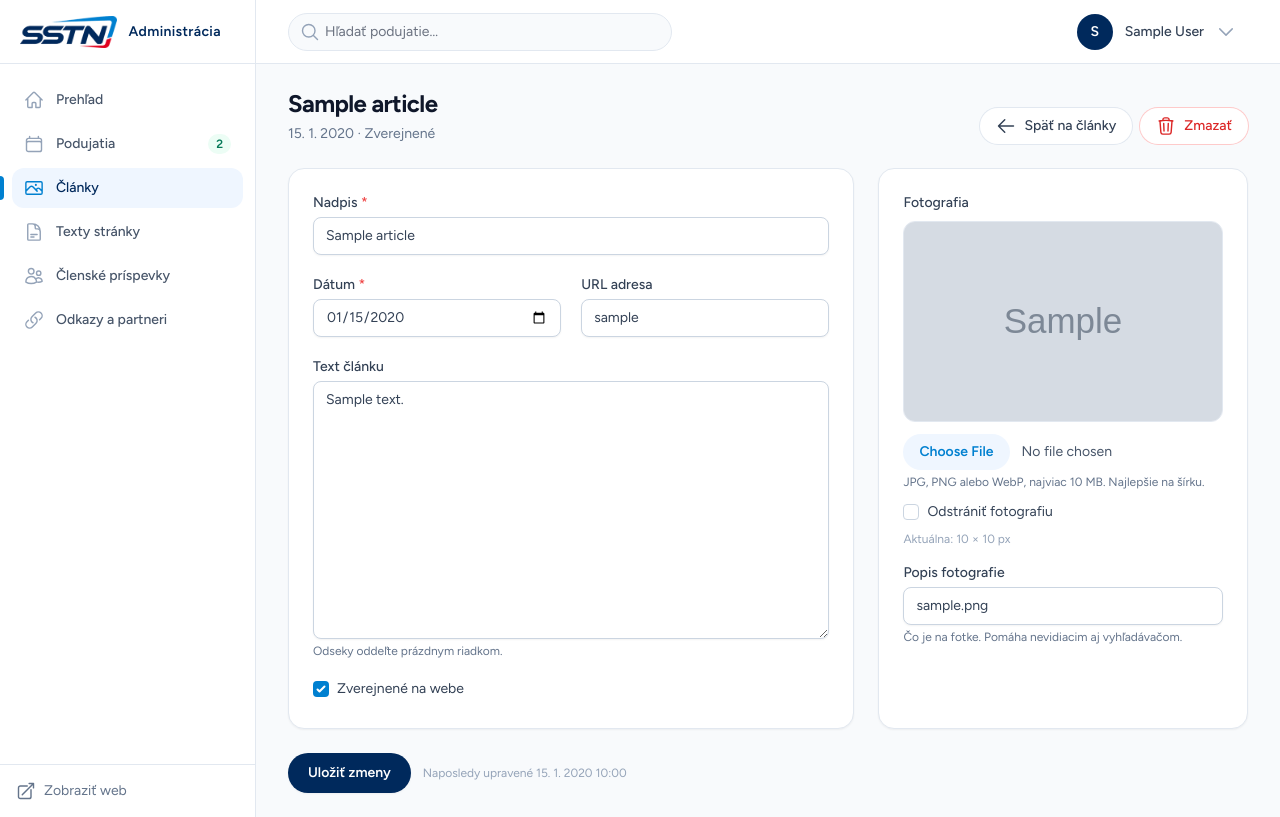
After one commit to Paramount22/SSTN, a Laravel app: page /admin/articles/1/edit in a window 1280 px wide. The commit adds this page. Run offline with Laravel 12, Linux system fonts and the light colour scheme; a user stored in the database is signed in; data comes from the database, SQL or seed files in the repository; tables that the repository leaves empty hold one stand-in row (values such as "Sample post"); grey boxes marked "Sample" are stand-in pictures; style sheets or scripts are compiled from the project's sources.

Commit message:
Add articles with photo to the admin
- articles table (title, slug, date, text, photo + alt text and
  dimensions, published flag) and Article model
- Admin CRUD under /admin/articles: card grid like the old homepage
  news, form with live photo preview (Alpine), replace/remove photo
- Photos stored as uploaded (JPG/PNG/WebP, max 10 MB) under
  /storage/clanky/<year>/; files are deleted with the article
- Pest tests for upload, validation, replace, remove, delete (44 passing)

Co-Authored-By: Claude Opus 5.5 <noreply@anthropic.com>

```diff
--- /dev/null
+++ b/laravel/app/Http/Controllers/Admin/ArticleController.php
@@ -0,0 +1,68 @@
+<?php
+
+namespace App\Http\Controllers\Admin;
+
+use App\Http\Controllers\Controller;
+use App\Http\Requests\Admin\ArticleRequest;
+use App\Models\Article;
+use Illuminate\Http\RedirectResponse;
+use Illuminate\Http\Request;
+use Illuminate\View\View;
+
+class ArticleController extends Controller
+{
+    public function index(Request $request): View
+    {
+        $articles = Article::query()
+            ->when($request->filled('q'), fn ($q) => $q->where('title', 'like', '%'.$request->string('q').'%'))
+            ->orderByDesc('published_on')
+            ->orderByDesc('id')
+            ->paginate(12)
+            ->withQueryString();
+
+        return view('admin.articles.index', compact('articles'));
+    }
+
+    public function create(): View
+    {
+        return view('admin.articles.create', [
+            'article' => new Article(['published_on' => today(), 'is_published' => true]),
+        ]);
+    }
+
+    public function store(ArticleRequest $request): RedirectResponse
+    {
+        $article = Article::create($request->articleData());
+
+        if ($request->hasFile('image')) {
+            $article->attachImage($request->file('image'));
+        }
+
+        return redirect()->route('admin.articles.edit', $article)->with('status', 'Článok bol vytvorený.');
+    }
+
+    public function edit(Article $article): View
+    {
+        return view('admin.articles.edit', compact('article'));
+    }
+
+    public function update(ArticleRequest $request, Article $article): RedirectResponse
+    {
+        $article->update($request->articleData());
+
+        if ($request->hasFile('image')) {
+            $article->attachImage($request->file('image'));
+        } elseif ($request->boolean('remove_image')) {
+            $article->removeImage();
+        }
+
+        return redirect()->route('admin.articles.edit', $article)->with('status', 'Zmeny boli uložené.');
+    }
+
+    public function destroy(Article $article): RedirectResponse
+    {
+        $article->delete();   // model event removes the photo
+
+        return redirect()->route('admin.articles.index')->with('status', 'Článok bol zmazaný.');
+    }
+}
--- /dev/null
+++ b/laravel/app/Models/Article.php
@@ -0,0 +1,118 @@
+<?php
+
+namespace App\Models;
+
+use Illuminate\Database\Eloquent\Builder;
+use Illuminate\Database\Eloquent\Factories\HasFactory;
+use Illuminate\Database\Eloquent\Model;
+use Illuminate\Http\UploadedFile;
+use Illuminate\Support\Facades\Storage;
+use Illuminate\Support\Str;
+
+class Article extends Model
+{
+    use HasFactory;
+
+    public const IMAGE_TYPES = ['jpg', 'jpeg', 'png', 'webp'];
+
+    public const IMAGE_MAX_KB = 10 * 1024;
+
+    protected $fillable = [
+        'title', 'slug', 'published_on', 'body',
+        'image_path', 'image_alt', 'image_width', 'image_height', 'is_published',
+    ];
+
+    protected function casts(): array
+    {
+        return [
+            'published_on' => 'date',
+            'is_published' => 'boolean',
+        ];
+    }
+
+    protected static function booted(): void
+    {
+        static::saving(function (Article $article) {
+            if (blank($article->slug)) {
+                $article->slug = static::uniqueSlug($article->title, $article->id);
+            }
+        });
+
+        static::deleted(function (Article $article) {
+            $article->deleteImageFile();
+        });
+    }
+
+    public static function uniqueSlug(string $title, ?int $ignoreId = null): string
+    {
+        $base = Str::slug($title) ?: 'clanok';
+        $slug = $base;
+        for ($i = 2; static::where('slug', $slug)->when($ignoreId, fn ($q) => $q->whereKeyNot($ignoreId))->exists(); $i++) {
+            $slug = "{$base}-{$i}";
+        }
+
+        return $slug;
+    }
+
+    public function scopePublished(Builder $query): Builder
+    {
+        return $query->where('is_published', true);
+    }
+
+    /**
+     * Store the photo under clanky/{year}/ on the public disk (served at
+     * /storage/clanky/{year}/…) and replace any previous photo.
+     */
+    public function attachImage(UploadedFile $file): void
+    {
+        $ext = strtolower($file->getClientOriginalExtension() ?: $file->guessExtension() ?: 'jpg');
+        $ext = $ext === 'jpeg' ? 'jpg' : $ext;
+        $base = Str::slug($this->title, '_') ?: 'foto';
+        $dir = 'clanky/'.$this->published_on->year;
+        $disk = Storage::disk('public');
+
+        $name = "{$base}.{$ext}";
+        for ($i = 2; $disk->exists("{$dir}/{$name}") && "{$dir}/{$name}" !== $this->image_path; $i++) {
+            $name = "{$base}-{$i}.{$ext}";
+        }
+
+        // getimagesize() is part of PHP core – works without the GD extension.
+        [$width, $height] = @getimagesize($file->getRealPath()) ?: [null, null];
+
+        $this->deleteImageFile();
+        $this->forceFill([
+            'image_path' => $disk->putFileAs($dir, $file, $name),
+            'image_width' => $width,
+            'image_height' => $height,
+        ])->save();
+    }
+
+    public function removeImage(): void
+    {
+        $this->deleteImageFile();
+        $this->forceFill(['image_path' => null, 'image_width' => null, 'image_height' => null])->save();
+    }
+
+    protected function deleteImageFile(): void
+    {
+        if ($this->image_path) {
+            Storage::disk('public')->delete($this->image_path);
+        }
+    }
+
+    public function getImageUrlAttribute(): ?string
+    {
+        return $this->image_path ? Storage::disk('public')->url($this->image_path) : null;
+    }
+
+    public function getExcerptAttribute(): string
+    {
+        return Str::limit(trim(preg_replace('/\s+/', ' ', (string) $this->body)), 180);
+    }
+
+    /** @return list<string> */
+    public function getParagraphsAttribute(): array
+    {
+        return array_values(array_filter(array_map('trim', preg_split('/\R\s*\R/', (string) $this->body))));
+    }
+}
--- /dev/null
+++ b/laravel/resources/views/admin/articles/_form.blade.php
@@ -0,0 +1,79 @@
+@php $input = 'mt-1 block w-full rounded-lg border-slate-300 text-sm shadow-sm focus:border-sstn-blue focus:ring-sstn-blue'; @endphp
+
+<div class="grid gap-6 lg:grid-cols-5">
+    {{-- Text --}}
+    <section class="space-y-5 rounded-2xl border border-slate-200 bg-white p-6 shadow-sm lg:col-span-3">
+        <div>
+            <label for="title" class="block text-sm font-medium text-slate-700">Nadpis <span class="text-red-500">*</span></label>
+            <input id="title" name="title" type="text" value="{{ old('title', $article->title) }}" required placeholder="Seminár Třinec 2024" class="{{ $input }}">
+            <x-input-error :messages="$errors->get('title')" class="mt-1" />
+        </div>
+
+        <div class="grid gap-5 sm:grid-cols-2">
+            <div>
+                <label for="published_on" class="block text-sm font-medium text-slate-700">Dátum <span class="text-red-500">*</span></label>
+                <input id="published_on" name="published_on" type="date" value="{{ old('published_on', $article->published_on?->format('Y-m-d')) }}" required class="{{ $input }}">
+                <x-input-error :messages="$errors->get('published_on')" class="mt-1" />
+            </div>
+            <div>
+                <label for="slug" class="block text-sm font-medium text-slate-700">URL adresa</label>
+                <input id="slug" name="slug" type="text" value="{{ old('slug', $article->slug) }}" placeholder="vyplní sa automaticky z nadpisu" class="{{ $input }}">
+                <x-input-error :messages="$errors->get('slug')" class="mt-1" />
+            </div>
+        </div>
+
+        <div>
+            <label for="body" class="block text-sm font-medium text-slate-700">Text článku</label>
+            <textarea id="body" name="body" rows="12" class="{{ $input }}" placeholder="Česká společnost pro technickou normalizaci (ČSTN) a Slovenská spoločnosť pre technickú normalizáciu (SSTN) zorganizovali…">{{ old('body', $article->body) }}</textarea>
+            <p class="mt-1 text-xs text-slate-500">Odseky oddeľte prázdnym riadkom.</p>
+            <x-input-error :messages="$errors->get('body')" class="mt-1" />
+        </div>
+
+        <label class="inline-flex items-center gap-2 text-sm text-slate-700">
+            <input type="hidden" name="is_published" value="0">
+            <input type="checkbox" name="is_published" value="1" @checked(old('is_published', $article->is_published)) class="rounded border-slate-300 text-sstn-blue focus:ring-sstn-blue">
+            Zverejnené na webe
+        </label>
+    </section>
+
+    {{-- Photo --}}
+    <section class="rounded-2xl border border-slate-200 bg-white p-6 shadow-sm lg:col-span-2"
+             x-data="{ preview: null, existing: @js($article->image_url), remove: false,
+                       pick(e) { const f = e.target.files[0]; this.preview = f ? URL.createObjectURL(f) : null; if (f) this.remove = false; } }">
+        <h2 class="text-sm font-medium text-slate-700">Fotografia</h2>
+
+        <div class="mt-2 overflow-hidden rounded-xl border border-slate-200 bg-slate-50">
+            <template x-if="preview || (existing && !remove)">
+                <img :src="preview || existing" alt="" class="aspect-[16/10] w-full object-cover">
+            </template>
+            <template x-if="!preview && (!existing || remove)">
+                <label for="image" class="flex aspect-[16/10] cursor-pointer flex-col items-center justify-center gap-2 text-sm text-slate-500 hover:bg-slate-100">
+                    <x-admin.icon name="photo" class="h-8 w-8 text-slate-300" />
+                    <span>Kliknite a vyberte fotografiu</span>
+                </label>
+            </template>
+        </div>
+
+        <input id="image" name="image" type="file" accept=".jpg,.jpeg,.png,.webp,image/jpeg,image/png,image/webp" @change="pick"
+               class="mt-3 block w-full text-sm text-slate-600 file:mr-3 file:rounded-full file:border-0 file:bg-blue-50 file:px-4 file:py-2 file:text-sm file:font-semibold file:text-sstn-blue hover:file:bg-blue-100">
+        <p class="mt-1 text-xs text-slate-500">JPG, PNG alebo WebP, najviac 10 MB. Najlepšie na šírku.</p>
+        <x-input-error :messages="$errors->get('image')" class="mt-1" />
+
+        @if ($article->image_path)
+            <label class="mt-3 inline-flex items-center gap-2 text-sm text-slate-700" x-show="!preview">
+                <input type="hidden" name="remove_image" value="0">
+                <input type="checkbox" name="remove_image" value="1" x-model="remove" class="rounded border-slate-300 text-red-600 focus:ring-red-500">
+                Odstrániť fotografiu
+            </label>
+            @if ($article->image_width)
+                <p class="mt-1 text-xs text-slate-400">Aktuálna: {{ $article->image_width }} × {{ $article->image_height }} px</p>
+            @endif
+        @endif
+
+        <div class="mt-4">
+            <label for="image_alt" class="block text-sm font-medium text-slate-700">Popis fotografie</label>
+            <input id="image_alt" name="image_alt" type="text" value="{{ old('image_alt', $article->image_alt) }}" placeholder="Účastníci seminára v Třinci" class="{{ $input }}">
+            <p class="mt-1 text-xs text-slate-500">Čo je na fotke. Pomáha nevidiacim aj vyhľadávačom.</p>
+        </div>
+    </section>
+</div>
--- /dev/null
+++ b/laravel/resources/views/admin/articles/edit.blade.php
@@ -0,0 +1,23 @@
+<x-admin.layout :title="$article->title">
+    <x-slot:subtitle>{{ $article->published_on->format('j. n. Y') }} · {{ $article->is_published ? 'Zverejnené' : 'Koncept' }}</x-slot:subtitle>
+    <x-slot:actions>
+        <a href="{{ route('admin.articles.index') }}" class="inline-flex items-center gap-2 rounded-full bg-white px-4 py-2 text-sm font-medium text-slate-700 ring-1 ring-slate-200 hover:bg-slate-50">
+            <x-admin.icon name="arrow-left" class="h-4 w-4" /> Späť na články
+        </a>
+        <form method="post" action="{{ route('admin.articles.destroy', $article) }}" onsubmit="return confirm('Naozaj zmazať článok aj s fotografiou?')">
+            @csrf @method('delete')
+            <button class="inline-flex items-center gap-2 rounded-full bg-white px-4 py-2 text-sm font-medium text-red-600 ring-1 ring-red-200 hover:bg-red-50">
+                <x-admin.icon name="trash" class="h-4 w-4" /> Zmazať
+            </button>
+        </form>
+    </x-slot:actions>
+
+    <form method="post" action="{{ route('admin.articles.update', $article) }}" enctype="multipart/form-data" class="max-w-6xl space-y-6">
+        @csrf @method('put')
+        @include('admin.articles._form')
+        <div class="flex items-center gap-3">
+            <button type="submit" class="rounded-full bg-sstn-navy px-5 py-2.5 text-sm font-semibold text-white shadow-sm hover:bg-[#003a80]">Uložiť zmeny</button>
+            <span class="text-xs text-slate-400">Naposledy upravené {{ $article->updated_at->format('j. n. Y H:i') }}</span>
+        </div>
+    </form>
+</x-admin.layout>
--- a/laravel/resources/views/components/admin/icon.blade.php
+++ b/laravel/resources/views/components/admin/icon.blade.php
@@ -8,7 +8,8 @@
         'users' => 'M15 19.128a9.38 9.38 0 0 0 2.625.372 9.337 9.337 0 0 0 4.121-.952 4.125 4.125 0 0 0-7.533-2.493M15 19.128v-.003c0-1.113-.285-2.16-.786-3.07M15 19.128v.106A12.318 12.318 0 0 1 8.624 21c-2.331 0-4.512-.645-6.374-1.766l-.001-.109a6.375 6.375 0 0 1 11.964-3.07M12 6.375a3.375 3.375 0 1 1-6.75 0 3.375 3.375 0 0 1 6.75 0Zm8.25 2.25a2.625 2.625 0 1 1-5.25 0 2.625 2.625 0 0 1 5.25 0Z',
         'link' => 'M13.19 8.688a4.5 4.5 0 0 1 1.242 7.244l-4.5 4.5a4.5 4.5 0 0 1-6.364-6.364l1.757-1.757m13.35-.622 1.757-1.757a4.5 4.5 0 0 0-6.364-6.364l-4.5 4.5a4.5 4.5 0 0 0 1.242 7.244',
         'paperclip' => 'm18.375 12.739-7.693 7.693a4.5 4.5 0 0 1-6.364-6.364l10.94-10.94A3 3 0 1 1 19.5 7.372L8.552 18.32m.009-.01-.01.01m5.699-9.941-7.81 7.81a1.5 1.5 0 0 0 2.112 2.13',
-        'plus' => 'M12 4.5v15m7.5-7.5h-15',
+        'photo' => 'm2.25 15.75 5.159-5.159a2.25 2.25 0 0 1 3.182 0l5.159 5.159m-1.5-1.5 1.409-1.409a2.25 2.25 0 0 1 3.182 0l2.909 2.909m-18 3.75h16.5a1.5 1.5 0 0 0 1.5-1.5V6a1.5 1.5 0 0 0-1.5-1.5H3.75A1.5 1.5 0 0 0 2.25 6v12a1.5 1.5 0 0 0 1.5 1.5Zm10.5-11.25h.008v.008h-.008V8.25Zm.375 0a.375.375 0 1 1-.75 0 .375.375 0 0 1 .75 0Z',
+        'plus' =>'M12 4.5v15m7.5-7.5h-15',
         'pencil' => 'm16.862 4.487 1.687-1.688a1.875 1.875 0 1 1 2.652 2.652L10.582 16.07a4.5 4.5 0 0 1-1.897 1.13L6 18l.8-2.685a4.5 4.5 0 0 1 1.13-1.897l8.932-8.931Zm0 0L19.5 7.125',
         'trash' => 'm14.74 9-.346 9m-4.788 0L9.26 9m9.968-3.21c.342.052.682.107 1.022.166m-1.022-.165L18.16 19.673a2.25 2.25 0 0 1-2.244 2.077H8.084a2.25 2.25 0 0 1-2.244-2.077L4.772 5.79m14.456 0a48.108 48.108 0 0 0-3.478-.397m-12 .562c.34-.059.68-.114 1.022-.165m0 0a48.11 48.11 0 0 1 3.478-.397m7.5 0v-.916c0-1.18-.91-2.164-2.09-2.201a51.964 51.964 0 0 0-3.32 0c-1.18.037-2.09 1.022-2.09 2.201v.916m7.5 0a48.667 48.667 0 0 0-7.5 0',
         'download' => 'M3 16.5v2.25A2.25 2.25 0 0 0 5.25 21h13.5A2.25 2.25 0 0 0 21 18.75V16.5M16.5 12 12 16.5m0 0L7.5 12m4.5 4.5V3',
--- a/laravel/resources/views/components/admin/layout.blade.php
+++ b/laravel/resources/views/components/admin/layout.blade.php
@@ -4,6 +4,7 @@
     $nav = [
         ['route' => 'admin.dashboard', 'match' => 'admin.dashboard', 'icon' => 'home', 'label' => 'Prehľad'],
         ['route' => 'admin.events.index', 'match' => 'admin.events.*', 'icon' => 'calendar', 'label' => 'Podujatia', 'badge' => \App\Models\Event::upcoming()->count() ?: null],
+        ['route' => 'admin.articles.index', 'match' => 'admin.articles.*', 'icon' => 'photo', 'label' => 'Články'],
         ['route' => 'admin.text-blocks.index', 'match' => 'admin.text-blocks.*', 'icon' => 'document', 'label' => 'Texty stránky'],
         ['route' => 'admin.membership-fees.index', 'match' => 'admin.membership-fees.*', 'icon' => 'users', 'label' => 'Členské príspevky'],
         ['route' => 'admin.links.index', 'match' => 'admin.links.*', 'icon' => 'link', 'label' => 'Odkazy a partneri'],
--- a/laravel/routes/web.php
+++ b/laravel/routes/web.php
@@ -1,5 +1,6 @@
 <?php
 
+use App\Http\Controllers\Admin\ArticleController;
 use App\Http\Controllers\Admin\DashboardController;
 use App\Http\Controllers\Admin\EventAttachmentController;
 use App\Http\Controllers\Admin\EventController;
@@ -35,6 +36,8 @@ Route::prefix('admin')
         Route::patch('attachments/{attachment}', [EventAttachmentController::class, 'update'])->name('attachments.update');
         Route::delete('attachments/{attachment}', [EventAttachmentController::class, 'destroy'])->name('attachments.destroy');
 
+        Route::resource('articles', ArticleController::class)->except('show');
+
         Route::resource('text-blocks', TextBlockController::class)->only(['index', 'edit', 'update'])->parameters(['text-blocks' => 'textBlock']);
         Route::resource('membership-fees', MembershipFeeController::class)->except('show')->parameters(['membership-fees' => 'membershipFee']);
         Route::resource('links', LinkController::class)->except('show');
```
Also changed, not shown: laravel/app/Http/Requests/Admin/ArticleRequest.php (added, +57 -0 lines), laravel/database/factories/ArticleFactory.php (added, +20 -0 lines), laravel/resources/views/admin/articles/create.blade.php (added, +16 -0 lines), laravel/resources/views/admin/articles/index.blade.php (added, +66 -0 lines), laravel/tests/Feature/Admin/ArticleTest.php (added, +98 -0 lines), laravel/database/migrations/2026_11_15_000001_create_articles_table.php (added).
